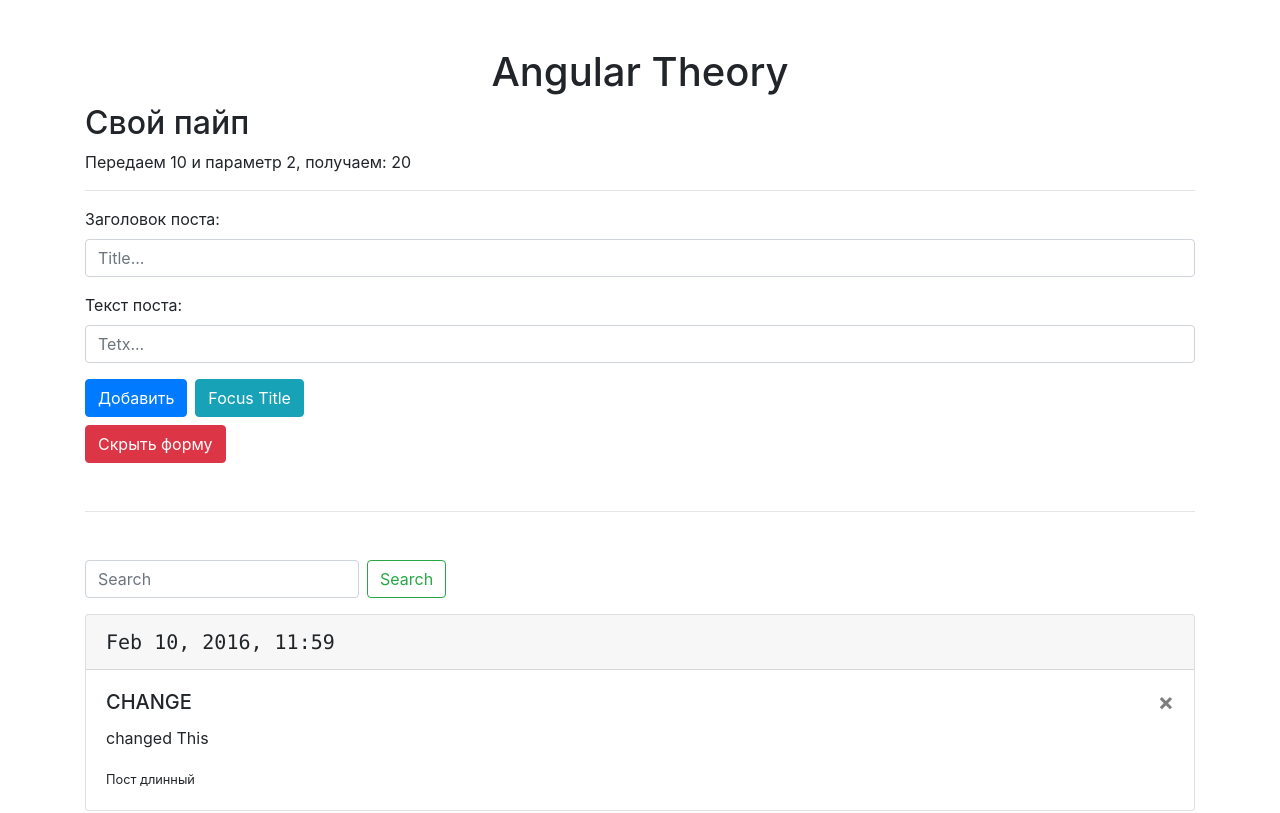
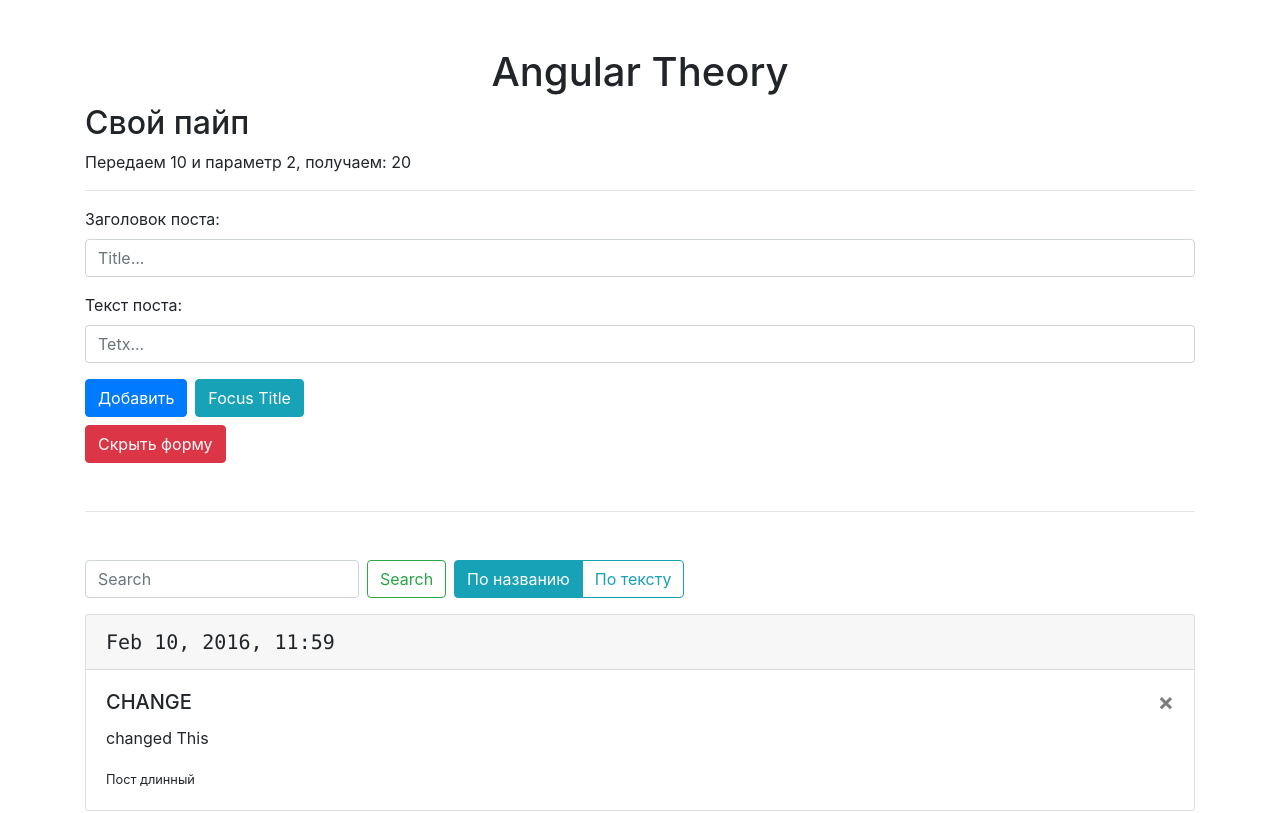
Before and after one commit to DjailinVasu/angular-theory, an Angular app: page / in a window 1280 px wide. Shown: the top 813 px of the page. Built offline with nearby package versions, Linux system fonts and the light colour scheme.

Commit message:
Дополнительный парамерт для пайпа фильтрации постов

```diff
--- a/src/app/app.component.html
+++ b/src/app/app.component.html
@@ -9,10 +9,13 @@
 
   <section>
 
-    <app-post-search (onSearch)="searchPost($event)"></app-post-search>
+    <app-post-search
+    (onSearch)="searchPost($event)"
+    (OnChangeSearchType)="changeSearchPostType($event)"
+    ></app-post-search>
 
     <app-post
-      *ngFor="let post of posts | filter:search"
+      *ngFor="let post of posts | filter:search:searchType"
       [post]="post"
       (onRemove)="RemovePost($event)"
     >
--- a/src/app/app.component.ts
+++ b/src/app/app.component.ts
@@ -17,6 +17,7 @@
   title = 'Angular Theory';
 
   search=''
+  searchType=''
 
   posts: Post[] = [
     {
@@ -65,7 +66,10 @@
 
   searchPost(search: string) {
     this.search = search;
-    console.log('this.search', this.search)
+  }
+
+  changeSearchPostType(type: string) {
+      this.searchType = type;
   }
 
   RemovePost(id:number) {
--- a/src/app/pipes/filter.pipe.ts
+++ b/src/app/pipes/filter.pipe.ts
@@ -6,13 +6,13 @@
 })
 export class FilterPipe implements PipeTransform {
 
-  transform(posts:Post[] , search: string = ''): Post[] {
+  transform(posts:Post[] , search: string = '', searchType: string = 'title'): Post[] {
     if(!search.trim()) {
       return posts
     }
 
     return posts.filter( post => {
-      return post.title.toLowerCase().includes(search.toLowerCase())
+      return post[searchType].toLowerCase().includes(search.toLowerCase())
     })
   }
 
--- a/src/app/post-search/post-search.component.html
+++ b/src/app/post-search/post-search.component.html
@@ -10,9 +10,14 @@
 
     />
 
-    <button (click)="onStartSearch()" class="btn btn-outline-success my-2 my-sm-0" type="submit">
+    <button (click)="onStartSearch()" class="btn btn-outline-success my-2 my-sm-0"  type="submit">
       Search
     </button>
 
+    <div class="btn-group ml-2">
+      <button [ngClass]="{active: searchFor === 'title'}" class="btn btn-outline-info my-2 my-sm-0" (click)="changeSearhType('title')">По названию</button>
+      <button [ngClass]="{active: searchFor === 'text'}" class="btn btn-outline-info my-2 my-sm-0" (click)="changeSearhType('text')">По тексту</button>
+    </div>
+
   </div>
 </header>
--- a/src/app/post-search/post-search.component.ts
+++ b/src/app/post-search/post-search.component.ts
@@ -1,4 +1,4 @@
-import { Component, OnInit, Output, EventEmitter } from '@angular/core';
+import { Component, OnInit, Output, EventEmitter, OnChanges } from '@angular/core';
 
 @Component({
   selector: 'app-post-search',
@@ -8,8 +8,10 @@
 export class PostSearchComponent implements OnInit {
 
   @Output() onSearch: EventEmitter<string> = new EventEmitter<string>()
+  @Output() OnChangeSearchType: EventEmitter<string> = new EventEmitter<string>()
 
   search = ''
+  searchFor = 'title'
 
   constructor() { }
 
@@ -17,7 +19,13 @@
   }
 
   onStartSearch() {
-    this.onSearch.emit(this.search)
+    this.onSearch.emit(this.search);
+    this.OnChangeSearchType.emit(this.searchFor);
+  }
+
+  changeSearhType(type: string) {
+    this.searchFor = type;
+    this.OnChangeSearchType.emit(this.searchFor);
   }
 
 }
```
Also changed, not shown: src/app/post/post.component.ts (+6 -6 lines).
